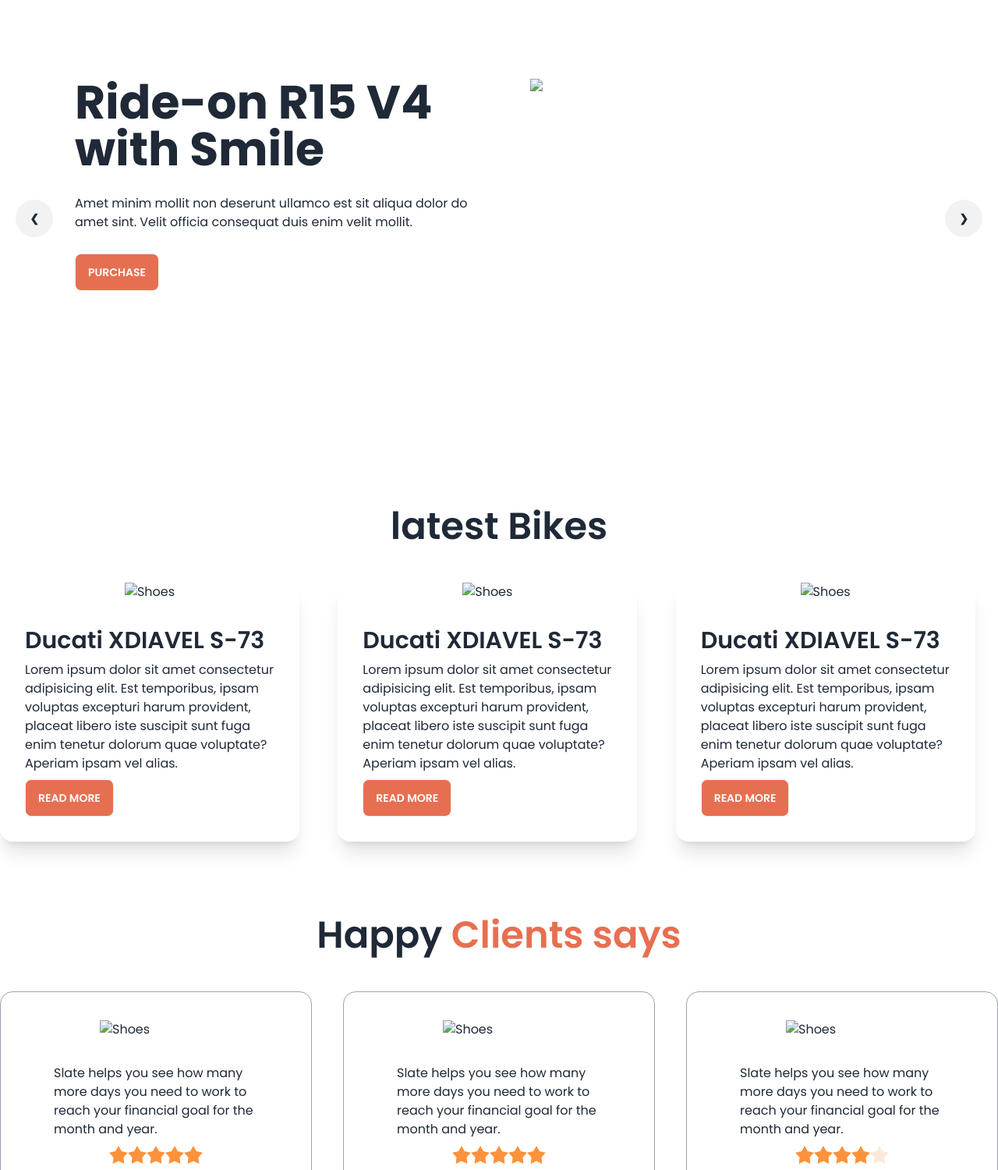
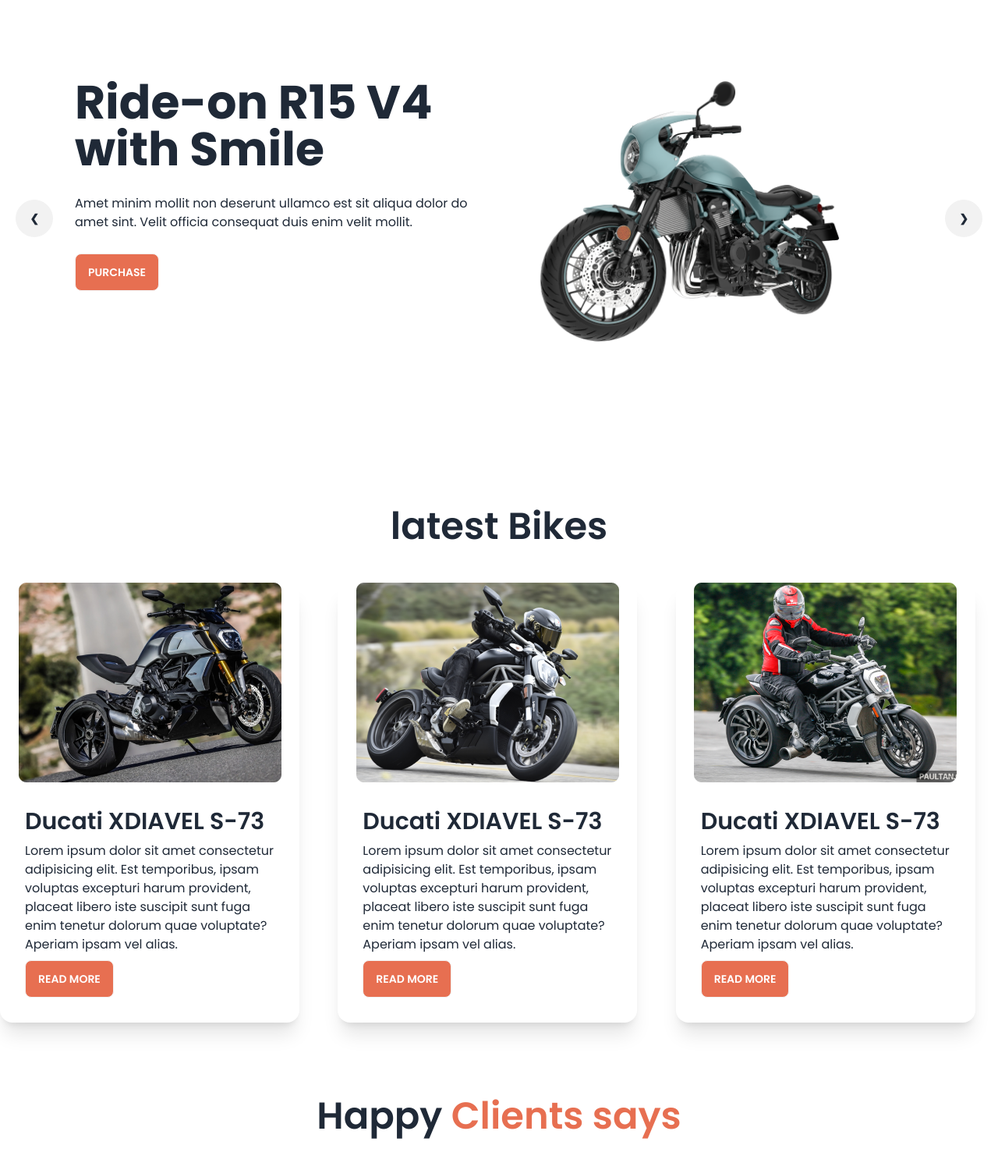
Before and after one commit to tasin620/biker-zone-with-daisyui, a plain HTML site: page index.html in a window 1280 px wide. Shown: the part 67-1567 px from the top of the page at 78% size. Drawn offline with nearby package versions, Linux system fonts and the light colour scheme; the site is published under a folder, as on GitHub Pages, so addresses that start at the root find nothing.

Commit message:
third commit

```diff
--- a/index.html
+++ b/index.html
@@ -87,7 +87,7 @@
                 <button class="btn bg-bike-primary text-white">Purchase</button>
             </div>
             <div class="flex-1">
-              <img src="/images/slider/bike1.png" class="w-[400px]" />
+              <img src="images/slider/bike1.png" class="w-[400px]" />
             </div>
           </div>
           <div class="absolute flex justify-between transform -translate-y-1/2 left-5 right-5 top-1/2">
@@ -111,7 +111,7 @@
                 <button class="btn bg-bike-primary text-white">Purchase</button>
             </div>
             <div class="flex-1">
-              <img src="/images/slider/bike2.png" class="w-[400px]" />
+              <img src="images/slider/bike2.png" class="w-[400px]" />
             </div>
           </div>
           <div class="absolute flex justify-between transform -translate-y-1/2 left-5 right-5 top-1/2">
@@ -134,7 +134,7 @@
                 <button class="btn bg-bike-primary text-white">Purchase</button>
             </div>
             <div class="flex-1">
-              <img src="/images/slider/bike3.png" class="w-[400px]" />
+              <img src="images/slider/bike3.png" class="w-[400px]" />
             </div>
           </div>
           <div class="absolute flex justify-between transform -translate-y-1/2 left-5 right-5 top-1/2">
@@ -157,7 +157,7 @@
                 <button class="btn bg-bike-primary text-white">Purchase</button>
             </div>
             <div class="flex-1">
-              <img src="/images/slider/bike4.png" class="w-[400px]" />
+              <img src="images/slider/bike4.png" class="w-[400px]" />
             </div>
           </div>
           <div class="absolute flex justify-between transform -translate-y-1/2 left-5 right-5 top-1/2">
@@ -179,7 +179,7 @@
           <div class="grid gap-5 grid-cols-1 md:grid-cols-2 lg:grid-cols-3">
             <!--first card-->
             <div class="card w-96 bg-base-100 shadow-xl">
-              <figure><img src="/images/others/latest1.png" alt="Shoes" /></figure>
+              <figure><img src="images/others/latest1.png" alt="Shoes" /></figure>
               <div class="card-body">
                 <h2 class="card-title text-3xl">Ducati XDIAVEL S-73</h2>
                 <p>Lorem ipsum dolor sit amet consectetur adipisicing elit. Est temporibus, ipsam voluptas excepturi harum provident, placeat libero iste suscipit sunt fuga enim tenetur dolorum quae voluptate? Aperiam ipsam vel alias.</p>
@@ -190,7 +190,7 @@
             </div>
             <!--second card-->
             <div class="card w-96 bg-base-100 shadow-xl">
-              <figure><img src="/images/others/latest2.png" alt="Shoes" /></figure>
+              <figure><img src="images/others/latest2.png" alt="Shoes" /></figure>
               <div class="card-body">
                 <h2 class="card-title text-3xl">Ducati XDIAVEL S-73</h2>
                 <p>Lorem ipsum dolor sit amet consectetur adipisicing elit. Est temporibus, ipsam voluptas excepturi harum provident, placeat libero iste suscipit sunt fuga enim tenetur dolorum quae voluptate? Aperiam ipsam vel alias.</p>
@@ -201,7 +201,7 @@
             </div>
             <!--third card-->
             <div class="card w-96 bg-base-100 shadow-xl">
-              <figure><img src="/images/others/latest3.png" alt="Shoes" /></figure>
+              <figure><img src="images/others/latest3.png" alt="Shoes" /></figure>
               <div class="card-body">
                 <h2 class="card-title text-3xl">Ducati XDIAVEL S-73</h2>
                 <p>Lorem ipsum dolor sit amet consectetur adipisicing elit. Est temporibus, ipsam voluptas excepturi harum provident, placeat libero iste suscipit sunt fuga enim tenetur dolorum quae voluptate? Aperiam ipsam vel alias.</p>
@@ -218,7 +218,7 @@
           <div class="grid gap-10 grid-cols-1 md:grid-cols-2 lg:grid-cols-3">
             <!--first review-->
             <div class="card bg-base-100 p-9 border border-gray-400">
-              <figure><img class="w-36" src="/images/others/user-1.png" alt="Shoes" /></figure>
+              <figure><img class="w-36" src="images/others/user-1.png" alt="Shoes" /></figure>
               <div class="card-body">
                 <p>Slate helps you see how
                   many more days you need
@@ -240,7 +240,7 @@
             </div>
             <!--second review-->
             <div class="card bg-base-100 p-9 border border-gray-400">
-              <figure><img class="w-36" src="/images/others/user-2.png" alt="Shoes" /></figure>
+              <figure><img class="w-36" src="images/others/user-2.png" alt="Shoes" /></figure>
               <div class="card-body">
                 <p>Slate helps you see how
                   many more days you need
@@ -262,7 +262,7 @@
             </div>
             <!--third review-->
             <div class="card bg-base-100 p-9 border border-gray-400">
-              <figure><img class="w-36" src="/images/others/user-3.png" alt="Shoes" /></figure>
+              <figure><img class="w-36" src="images/others/user-3.png" alt="Shoes" /></figure>
               <div class="card-body">
                 <p>Slate helps you see how
                   many more days you need
@@ -290,7 +290,7 @@
 
           <div class="hero">
             <div class="hero-content flex-col lg:gap-24 lg:flex-row">
-              <img src="/images/others/faq.png" class="w-3\4 lg:max-w-sm rounded-lg"/>
+              <img src="images/others/faq.png" class="w-3\4 lg:max-w-sm rounded-lg"/>
               <div>
                 <div class="collapse collapse-arrow">
                   <input type="radio" name="my-accordion-2" checked="checked" />
```
Also changed, not shown: images/icons/star-half-stroke-solid.svg (deleted), images/icons/star-regular.svg (deleted), images/icons/star-solid.svg (deleted).
